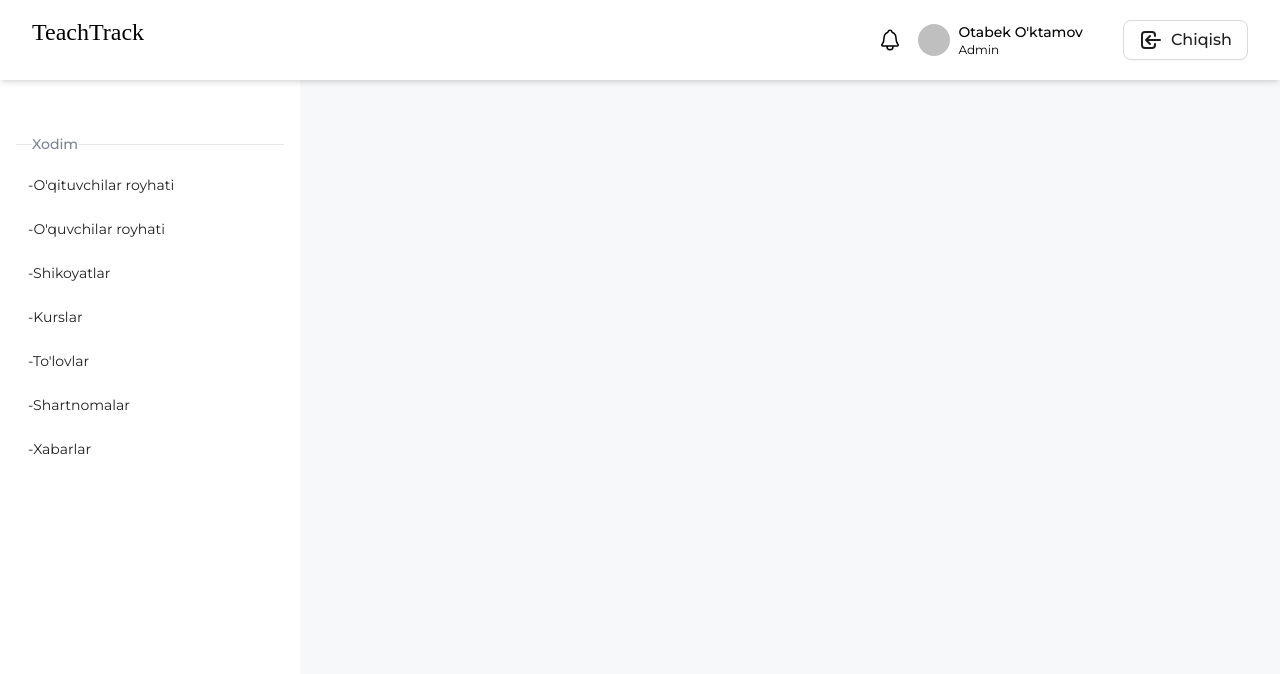
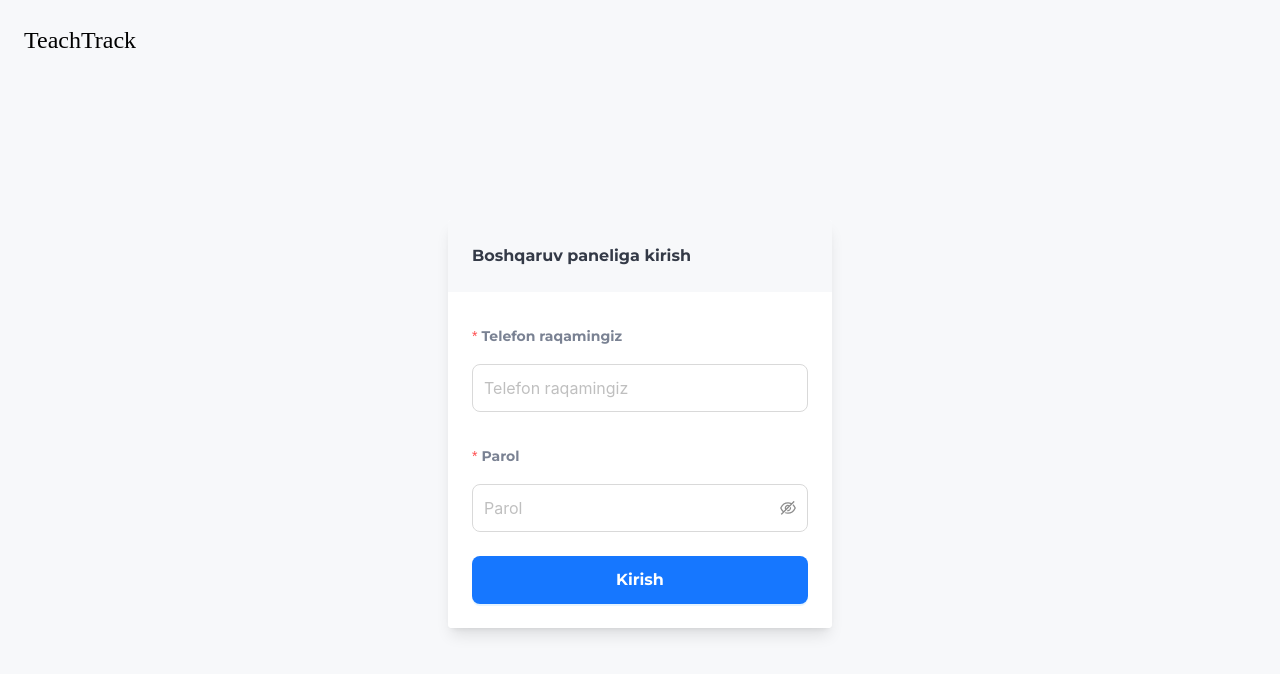
Before and after one commit to TeachTrack/teachtrack, a React (Vite) app: page /dashboard in a window 1280 px wide. Shown: the top 674 px of the page. Built offline with nearby package versions, Linux system fonts and the light colour scheme; no server answers; a web font is replaced by a local one.

Commit message:
fixed routing and implement login page back-end integration

```diff
--- a/package.json
+++ b/package.json
@@ -10,7 +10,9 @@
     "preview": "vite preview"
   },
   "dependencies": {
+    "@tanstack/react-query": "^5.51.9",
     "antd": "^5.19.0",
+    "axios": "^1.7.2",
     "react": "^18.3.1",
     "react-dom": "^18.3.1",
     "react-icons": "^5.2.1",
--- a/src/App.tsx
+++ b/src/App.tsx
@@ -3,22 +3,26 @@ import LoginPage from "./pages/login/login";
 import DashboardLayout from "./layout/dashboard-layout/dashboard-layout";
 
 const App = () => {
+  //User get me togirlangandan keyin user orqali tekshiriladi token orqali emas
+  const isLoggedIn = Boolean(localStorage.getItem("token"));
+
   return (
-    <div>
     <BrowserRouter>
       <Routes>
-          <Route path="/*" element={<LoginPage />} />
         <Route
-            path="/dashboard/*"
+          path="/*"
           element={
+            isLoggedIn ? (
               <DashboardLayout>
                 <p>content of layout</p>
               </DashboardLayout>
+            ) : (
+              <LoginPage />
+            )
           }
         />
       </Routes>
     </BrowserRouter>
-    </div>
   );
 };
 
--- a/src/components/auth/login-form/login-form.tsx
+++ b/src/components/auth/login-form/login-form.tsx
@@ -1,20 +1,37 @@
 import { Button, Form, Input } from "antd";
 import { useLocaleContext } from "../../../context/locale.context.tsx";
+import { ILoginForm } from "../../../utils/interfaces/auth.interface.ts";
+import { useLogin } from "../../../react-query/hooks/hooks.ts";
 
 const LoginForm = () => {
   const { t } = useLocaleContext();
+  const { mutateAsync, isPending, isError } = useLogin();
+
+  const onFinish = (values: ILoginForm) => {
+    mutateAsync(values);
+  };
+
   return (
     <div className="bg-white shadow-lg rounded w-96 overflow-hidden">
-      <p className="p-6 bg-gray200  text-gray400 font-bold text-md ">{t("login.login_to_crm")}</p>
+      <p className="p-6 bg-gray200 text-gray400 font-bold text-md">{t("login.login_to_crm")}</p>
+      {isError && <p className="text-sm p-6 text-[red]">Back-endchi error messagelarni togirlab berguncha shu error chiqadi</p>}
       <div className="bg-white p-6">
-        <Form size="large" layout="vertical">
-          <Form.Item label={<p className="text-gray300 font-bold">{t("login.phone_number")}</p>}>
+        <Form size="large" layout="vertical" onFinish={onFinish}>
+          <Form.Item
+            name="phoneNumber"
+            label={<p className="text-gray300 font-bold">{t("login.phone_number")}</p>}
+            rules={[{ required: true, message: t("login.phone_number_required") as string }]}
+          >
             <Input className="h-12" placeholder={t("login.phone_number") as string} />
           </Form.Item>
-          <Form.Item label={<p className="text-gray300 font-bold">{t("login.password")}</p>}>
-            <Input.Password className="h-12" placeholder={t("login.phone_number") as string} />
+          <Form.Item
+            name="password"
+            label={<p className="text-gray300 font-bold">{t("login.password")}</p>}
+            rules={[{ required: true, message: t("login.password_required") as string }]}
+          >
+            <Input.Password className="h-12" placeholder={t("login.password") as string} />
           </Form.Item>
-          <Button className="h-12 w-full font-bold" type="primary">
+          <Button loading={isPending} className="h-12 w-full font-bold" type="primary" htmlType="submit">
             {t("login.login")}
           </Button>
         </Form>
--- a/src/main.tsx
+++ b/src/main.tsx
@@ -3,11 +3,24 @@ import ReactDOM from "react-dom/client";
 import App from "./App.tsx";
 import "./index.css";
 import { LocaleContextProvider } from "./context/locale.context.tsx";
+import { QueryClient, QueryClientProvider } from "@tanstack/react-query";
+
+const queryClient = new QueryClient({
+  defaultOptions: {
+    queries: {
+      refetchOnWindowFocus: false,
+      retry: false,
+      staleTime: 30 * 1000, // 30s
+    },
+  },
+});
 
 ReactDOM.createRoot(document.getElementById("root")!).render(
   <React.StrictMode>
-    <LocaleContextProvider>
-      <App />
-    </LocaleContextProvider>
+    <QueryClientProvider client={queryClient}>
+      <LocaleContextProvider>
+        <App />
+      </LocaleContextProvider>
+    </QueryClientProvider>
   </React.StrictMode>,
 );
--- /dev/null
+++ b/src/react-query/hooks/hooks.ts
@@ -0,0 +1,15 @@
+import { useMutation } from "@tanstack/react-query";
+import { ILoginForm } from "../../utils/interfaces/auth.interface";
+import APIServices from "../services/services";
+
+const useLogin = () => {
+  return useMutation({
+    mutationFn: (loginValue: ILoginForm) => APIServices.login(loginValue),
+    onSuccess: (res) => {
+      localStorage.setItem("token", res.data.token);
+      window.location.reload();
+    },
+  });
+};
+
+export { useLogin };
--- /dev/null
+++ b/src/react-query/services/services.ts
@@ -0,0 +1,17 @@
+import { axiosInstanceWithoutToken } from "../../services/axios-config";
+import { ILoginForm } from "../../utils/interfaces/auth.interface";
+
+class APIServices {
+  /**
+   *To Log in
+   * @param loginValue
+   * @returns
+   */
+  async login(loginValue: ILoginForm) {
+    const res = await axiosInstanceWithoutToken.post("/auth/login/", loginValue);
+    return res;
+  }
+}
+
+const ServiceInstance = new APIServices();
+export default ServiceInstance;
--- /dev/null
+++ b/src/services/axios-config.ts
@@ -0,0 +1,15 @@
+import axios, { AxiosInstance } from "axios";
+
+export const baseURL = import.meta.env.MODE === "development" ? import.meta.env.VITE_DEV_BASE_URL : import.meta.env.VITE_PROD_BASE_URL;
+
+const axiosInstance: AxiosInstance = axios.create({
+  baseURL,
+});
+
+axiosInstance.defaults.headers.common["Authorization"] = `Bearer ${localStorage.getItem("token")}`;
+
+export default axiosInstance;
+
+export const axiosInstanceWithoutToken: AxiosInstance = axios.create({
+  baseURL,
+});
--- /dev/null
+++ b/src/utils/interfaces/auth.interface.ts
@@ -0,0 +1,4 @@
+export interface ILoginForm {
+  phoneNumber: string;
+  password: string;
+}
```
Also changed, not shown: 2 other files (tests, documents, lock files or other folders). Lines whose indentation alone changed are shown as unchanged.
